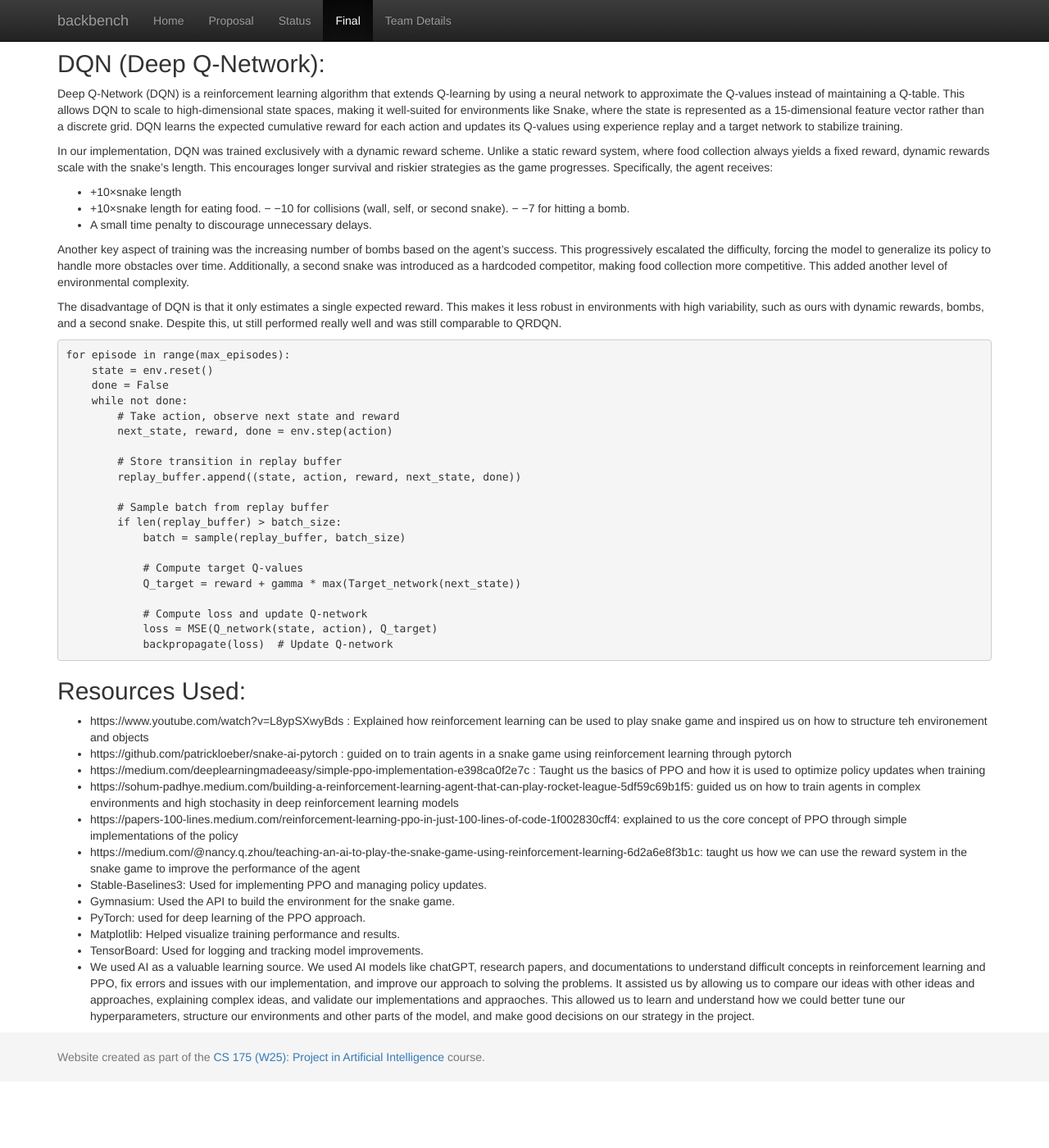
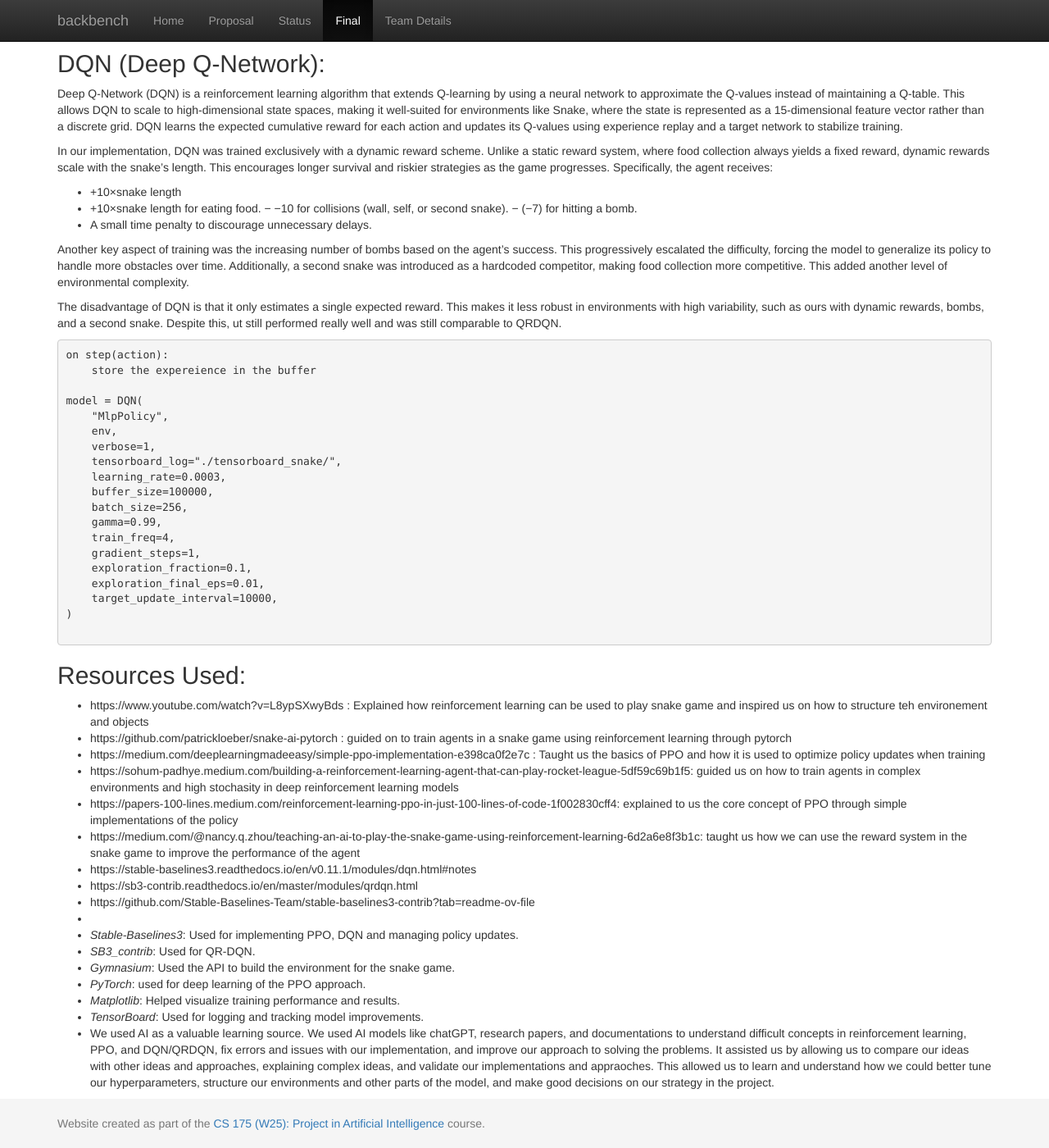
Before and after one commit to mcthoma1/backbench, a Jekyll site: the page built from docs/final.md, in a window 1280 px wide and 1400 px high, scrolled down 1044 px. Shown: the whole window at 82% size. Built offline with Jekyll 4.4.1, drawn with Linux system fonts in a browser that asks for light colours; before the commit the page ends 2363 px from its top, so only the background shows below that.

Commit message:
added resources

````diff
--- a/docs/final.md
+++ b/docs/final.md
@@ -36,33 +36,32 @@ In our implementation, DQN was trained exclusively with a dynamic reward scheme.
 - +10×snake length
 - +10×snake length for eating food.
 − −10 for collisions (wall, self, or second snake).
-− −7 for hitting a bomb.
+− (−7) for hitting a bomb.
 - A small time penalty to discourage unnecessary delays.
 
 Another key aspect of training was the increasing number of bombs based on the agent’s success. This progressively escalated the difficulty, forcing the model to generalize its policy to handle more obstacles over time. Additionally, a second snake was introduced as a hardcoded competitor, making food collection more competitive. This added another level of environmental complexity.
 
 The disadvantage of DQN is that it only estimates a single expected reward. This makes it less robust in environments with high variability, such as ours with dynamic rewards, bombs, and a second snake. Despite this, ut still performed really well and was still comparable to QRDQN.
 ```
-for episode in range(max_episodes):
-    state = env.reset()
-    done = False
-    while not done:
-        # Take action, observe next state and reward
-        next_state, reward, done = env.step(action)
+on step(action):
+    store the expereience in the buffer
 
-        # Store transition in replay buffer
-        replay_buffer.append((state, action, reward, next_state, done))
+model = DQN(
+    "MlpPolicy",
+    env,
+    verbose=1,
+    tensorboard_log="./tensorboard_snake/",
+    learning_rate=0.0003,
+    buffer_size=100000,
+    batch_size=256,
+    gamma=0.99,
+    train_freq=4,
+    gradient_steps=1,
+    exploration_fraction=0.1,
+    exploration_final_eps=0.01,
+    target_update_interval=10000,
+)
 
-        # Sample batch from replay buffer
-        if len(replay_buffer) > batch_size:
-            batch = sample(replay_buffer, batch_size)
-
-            # Compute target Q-values
-            Q_target = reward + gamma * max(Target_network(next_state))
-
-            # Compute loss and update Q-network
-            loss = MSE(Q_network(state, action), Q_target)
-            backpropagate(loss)  # Update Q-network
 ```
 
 
@@ -73,9 +72,14 @@ for episode in range(max_episodes):
 - https://sohum-padhye.medium.com/building-a-reinforcement-learning-agent-that-can-play-rocket-league-5df59c69b1f5: guided us on how to train agents in complex environments and high stochasity in deep reinforcement learning models
 - https://papers-100-lines.medium.com/reinforcement-learning-ppo-in-just-100-lines-of-code-1f002830cff4: explained to us the core concept of PPO through simple implementations of the policy
 - https://medium.com/@nancy.q.zhou/teaching-an-ai-to-play-the-snake-game-using-reinforcement-learning-6d2a6e8f3b1c: taught us how we can use the reward system in the snake game to improve the performance of the agent
-- Stable-Baselines3: Used for implementing PPO and managing policy updates.
-- Gymnasium: Used the API to build the environment for the snake game.
-- PyTorch: used for deep learning of the PPO approach.
-- Matplotlib: Helped visualize training performance and results.
-- TensorBoard: Used for logging and tracking model improvements.
-- We used AI as a valuable learning source. We used AI models like chatGPT, research papers, and documentations to understand difficult concepts in reinforcement learning and PPO, fix errors and issues with our implementation, and improve our approach to solving the problems. It assisted us by allowing us to compare our ideas with other ideas and approaches, explaining complex ideas, and validate our implementations and appraoches. This allowed us to learn and understand how we could better tune our hyperparameters, structure our environments and other parts of the model, and make good decisions on our strategy in the project.
+- https://stable-baselines3.readthedocs.io/en/v0.11.1/modules/dqn.html#notes
+- https://sb3-contrib.readthedocs.io/en/master/modules/qrdqn.html
+- https://github.com/Stable-Baselines-Team/stable-baselines3-contrib?tab=readme-ov-file
+-
+- *Stable-Baselines3*: Used for implementing PPO, DQN and managing policy updates.
+- *SB3_contrib*: Used for QR-DQN.
+- *Gymnasium*: Used the API to build the environment for the snake game.
+- *PyTorch*: used for deep learning of the PPO approach.
+- *Matplotlib*: Helped visualize training performance and results.
+- *TensorBoard*: Used for logging and tracking model improvements.
+- We used AI as a valuable learning source. We used AI models like chatGPT, research papers, and documentations to understand difficult concepts in reinforcement learning, PPO, and DQN/QRDQN, fix errors and issues with our implementation, and improve our approach to solving the problems. It assisted us by allowing us to compare our ideas with other ideas and approaches, explaining complex ideas, and validate our implementations and appraoches. This allowed us to learn and understand how we could better tune our hyperparameters, structure our environments and other parts of the model, and make good decisions on our strategy in the project.
````
